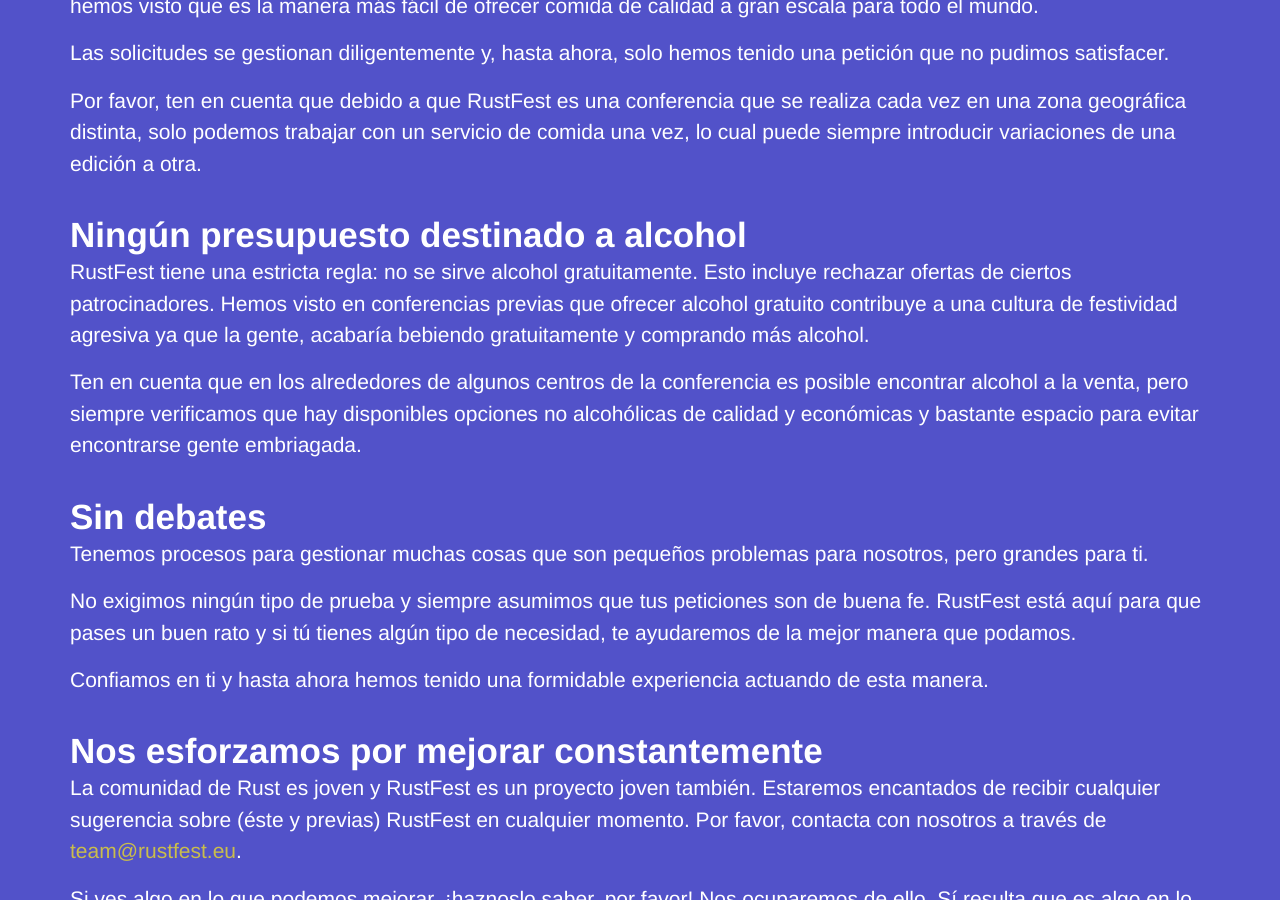
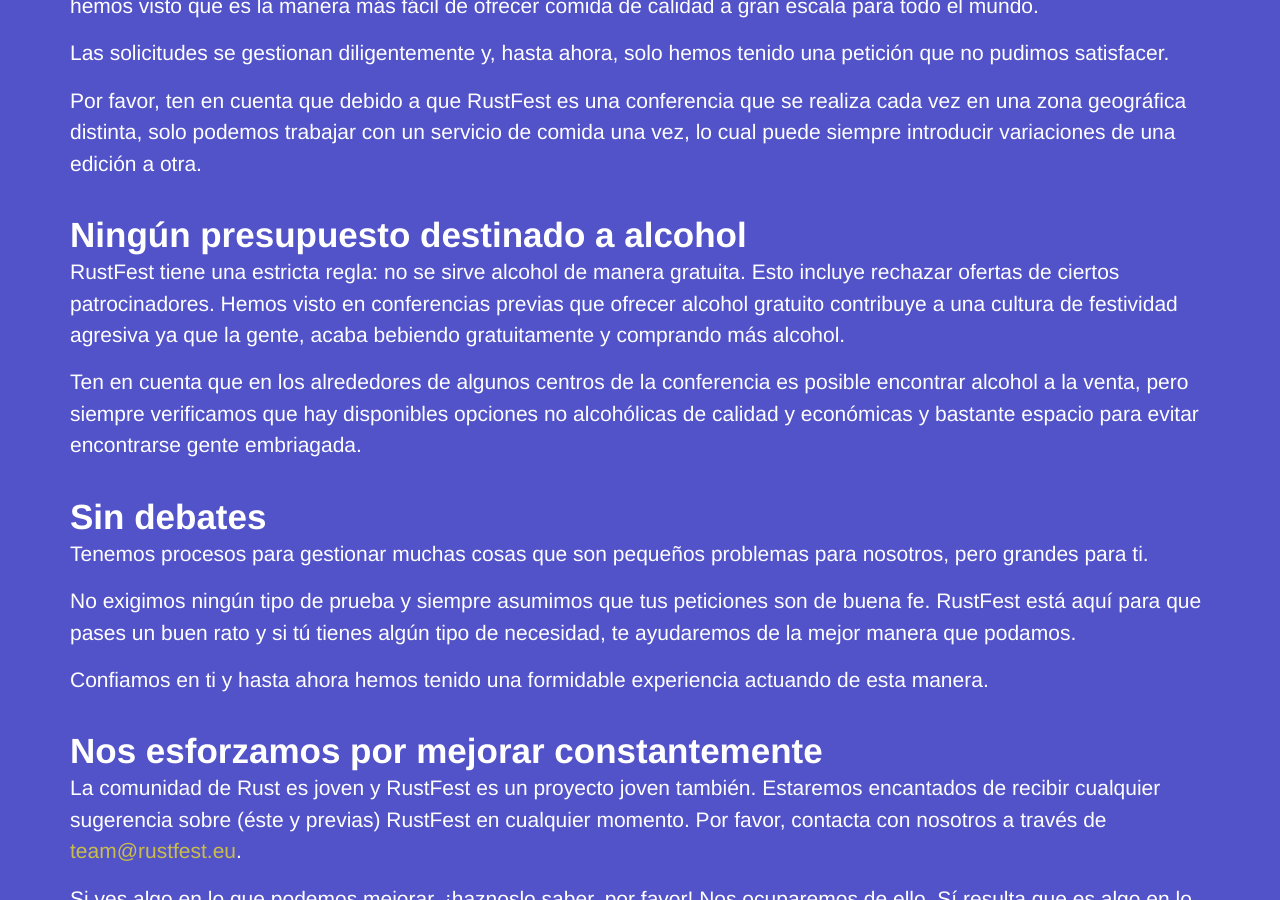
Before and after one commit to RustFestEU/barcelona.rustfest.eu, a Jekyll site: the page built from diversity.es.md, in a window 1280 px wide and 900 px high, scrolled down 1425 px. Built offline with Jekyll 4.4.1, drawn with Linux system fonts in a browser that asks for light colours; nearby versions of some CDN libraries.

Commit message:
Update diversity.es.md
Co-Authored-By: Santiago Pastorino <spastorino@gmail.com>

```diff
--- a/diversity.es.md
+++ b/diversity.es.md
@@ -37,7 +37,7 @@
 
 ## Ningún presupuesto destinado a alcohol
 
-RustFest tiene una estricta regla: no se sirve alcohol gratuitamente. Esto incluye rechazar ofertas de ciertos patrocinadores. Hemos visto en conferencias previas que ofrecer alcohol gratuito contribuye a una cultura de festividad agresiva ya que la gente, acabaría bebiendo gratuitamente y comprando más alcohol.
+RustFest tiene una estricta regla: no se sirve alcohol de manera gratuita. Esto incluye rechazar ofertas de ciertos patrocinadores. Hemos visto en conferencias previas que ofrecer alcohol gratuito contribuye a una cultura de festividad agresiva ya que la gente, acaba bebiendo gratuitamente y comprando más alcohol.
 
 Ten en cuenta que en los alrededores de algunos centros de la conferencia es posible encontrar alcohol a la venta, pero siempre verificamos que hay disponibles opciones no alcohólicas de calidad y económicas y bastante espacio para evitar encontrarse gente embriagada.
 
```
